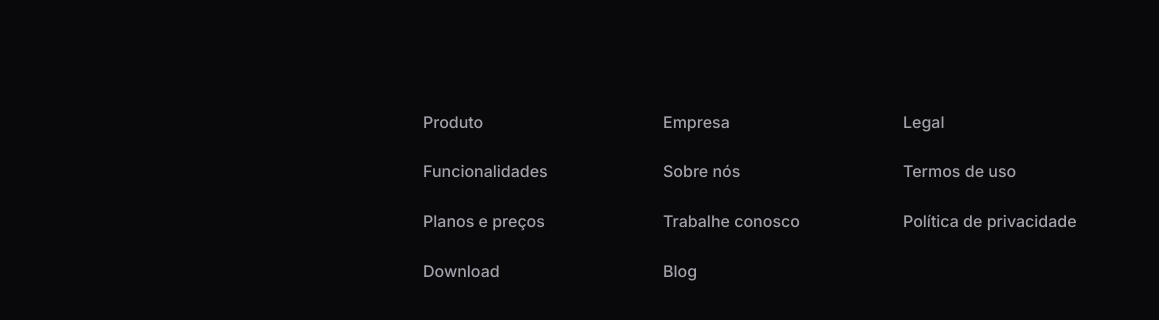
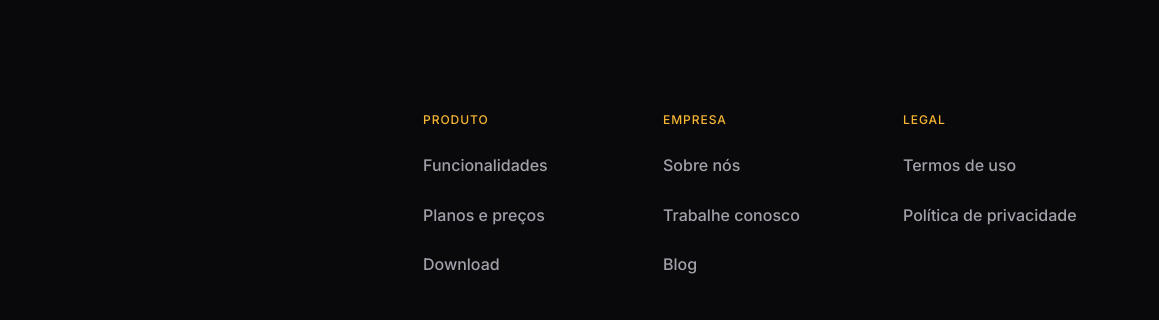
Before and after one commit to GustavoMoreschi/zingen-project, a plain HTML site: page index.html in a window 1280 px wide. Shown: the part 4134-4454 px from the top of the page, 121-1280 px from the left. Drawn offline with Linux system fonts and the light colour scheme.

Commit message:
fix: adjusting the color of the titles of lists on the footer

```diff
--- a/assets/styles/footer.css
+++ b/assets/styles/footer.css
@@ -19,7 +19,7 @@ footer{
         align-content: start;
     }
 
-    & .tittle {
+    & .title {
         font-size: .75rem;
         letter-spacing: 0.08em;
         text-transform: uppercase;
```
Also changed, not shown: index.html (+0 -3 lines).
